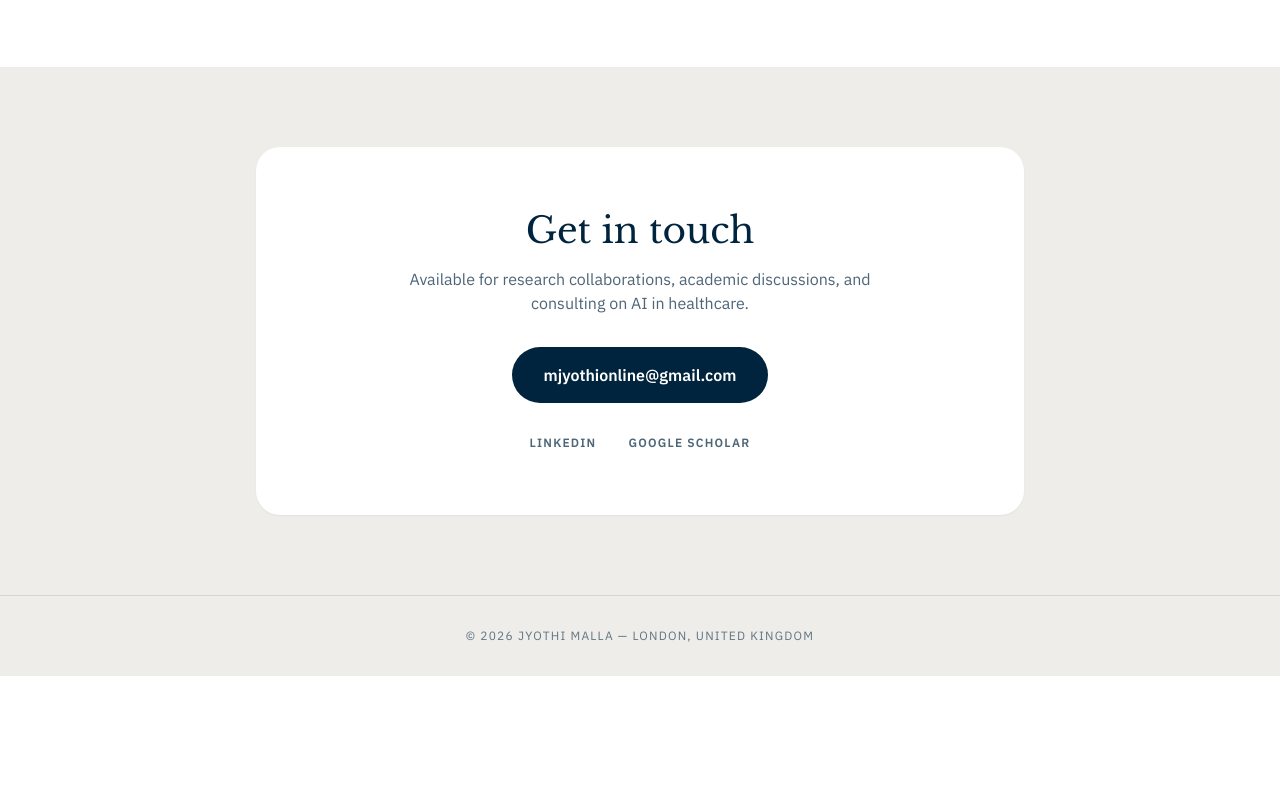
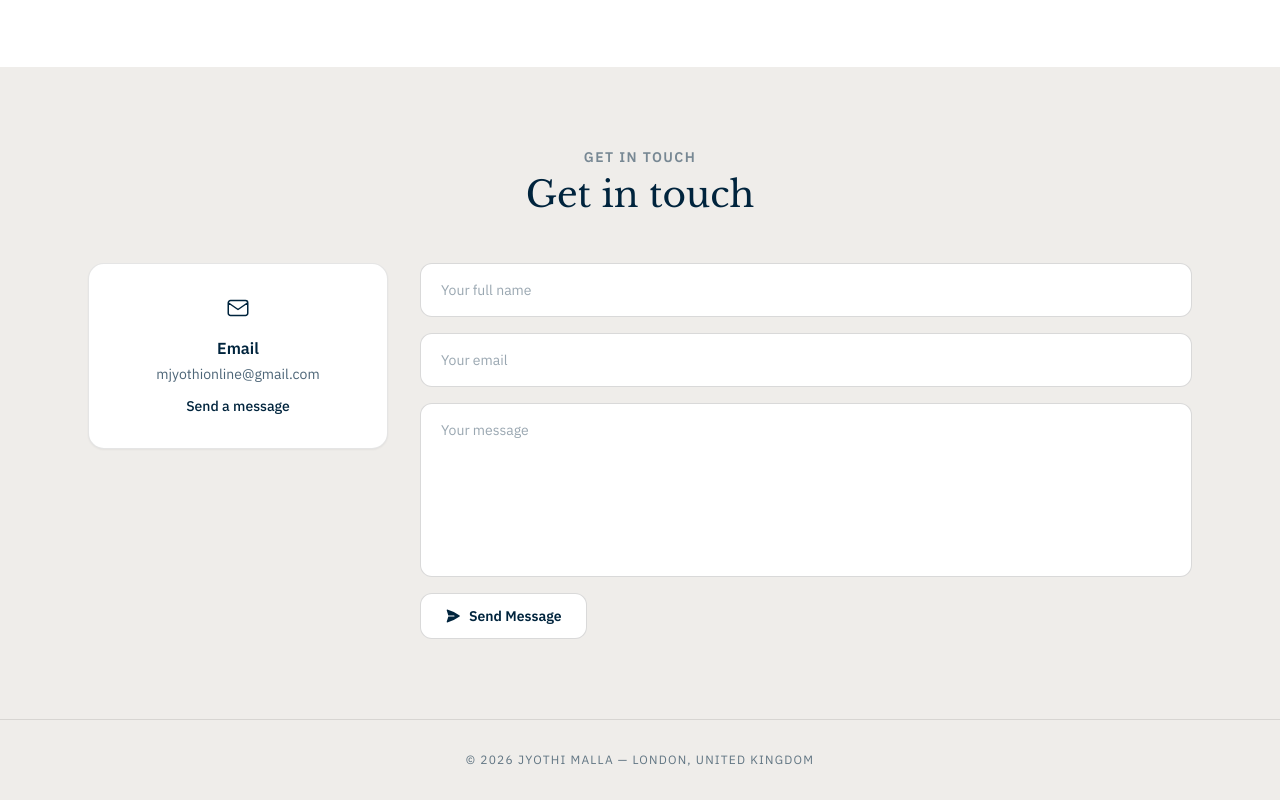
Before and after one commit to jyothimalla/portfolio, a React (Vite) app: page / in a window 1280 px wide. Shown: the part 5160-5960 px from the top of the page. Before the commit the page ends 5836 px from the top, so only its background shows below. Built offline with nearby package versions, Linux system fonts and the light colour scheme; the HTML template or start-up script is replaced by a standard one.

Commit message:
Replace contact section with two-column form layout

```diff
--- a/src/components/Contact.tsx
+++ b/src/components/Contact.tsx
@@ -4,28 +4,71 @@ export default function Contact() {
   return (
     <section id="contact" className="bg-cream">
       <div className="mx-auto max-w-6xl px-6 py-20">
-        <div className="bg-white rounded-3xl px-8 py-16 text-center max-w-3xl mx-auto shadow-sm">
-          <h2 className="font-serif text-4xl mb-4">{contact.heading}</h2>
-          <p className="text-primary/70 mb-8 max-w-lg mx-auto">{contact.paragraph}</p>
-          <a
-            href={`mailto:${contact.email}`}
-            className="inline-flex items-center rounded-full bg-primary px-8 py-4 text-white font-semibold hover:opacity-90 transition-opacity"
+        <p className="text-center text-sm font-semibold tracking-widest uppercase text-primary/50 mb-2">Get in Touch</p>
+        <h2 className="font-serif text-4xl text-center mb-12">{contact.heading}</h2>
+        <div className="grid md:grid-cols-[300px_1fr] gap-8 items-start">
+
+          {/* Left — email card */}
+          <div className="border border-black/10 rounded-2xl p-8 flex flex-col items-center text-center shadow-sm bg-white">
+            <div className="mb-4">
+              <svg xmlns="http://www.w3.org/2000/svg" className="w-6 h-6 text-primary" fill="none" viewBox="0 0 24 24" stroke="currentColor" strokeWidth={1.5}>
+                <path strokeLinecap="round" strokeLinejoin="round" d="M21.75 6.75v10.5a2.25 2.25 0 01-2.25 2.25H4.5a2.25 2.25 0 01-2.25-2.25V6.75m19.5 0A2.25 2.25 0 0019.5 4.5h-15a2.25 2.25 0 00-2.25 2.25m19.5 0l-9.75 6.75L2.25 6.75" />
+              </svg>
+            </div>
+            <p className="font-semibold text-primary mb-1">Email</p>
+            <p className="text-sm text-primary/70 mb-3 break-all">{contact.email}</p>
+            <a
+              href={`mailto:${contact.email}`}
+              className="text-sm font-medium text-primary hover:text-accent transition-colors"
+            >
+              Send a message
+            </a>
+          </div>
+
+          {/* Right — contact form */}
+          <form
+            onSubmit={(e) => {
+              e.preventDefault()
+              window.location.href = `mailto:${contact.email}?subject=Message from Portfolio&body=${encodeURIComponent(
+                (e.currentTarget.elements.namedItem('message') as HTMLTextAreaElement)?.value ?? ''
+              )}`
+            }}
+            className="flex flex-col gap-4"
           >
-            {contact.email}
-          </a>
-          <div className="flex justify-center gap-8 mt-8">
-            {contact.links.map((link) => (
-              <a
-                key={link.label}
-                href={link.href}
-                target="_blank"
-                rel="noreferrer"
-                className="text-xs font-semibold tracking-widest uppercase text-primary/70 hover:text-accent transition-colors"
+            <input
+              name="name"
+              type="text"
+              placeholder="Your full name"
+              required
+              className="w-full border border-black/15 rounded-xl px-5 py-4 text-sm text-primary placeholder:text-primary/40 focus:outline-none focus:ring-2 focus:ring-primary/20 bg-white"
+            />
+            <input
+              name="email"
+              type="email"
+              placeholder="Your email"
+              required
+              className="w-full border border-black/15 rounded-xl px-5 py-4 text-sm text-primary placeholder:text-primary/40 focus:outline-none focus:ring-2 focus:ring-primary/20 bg-white"
+            />
+            <textarea
+              name="message"
+              placeholder="Your message"
+              rows={7}
+              required
+              className="w-full border border-black/15 rounded-xl px-5 py-4 text-sm text-primary placeholder:text-primary/40 focus:outline-none focus:ring-2 focus:ring-primary/20 bg-white resize-none"
+            />
+            <div>
+              <button
+                type="submit"
+                className="inline-flex items-center gap-2 border border-black/15 rounded-xl px-6 py-3 text-sm font-semibold text-primary hover:bg-primary hover:text-white transition-colors bg-white"
               >
-                {link.label}
-              </a>
-            ))}
-          </div>
+                <svg xmlns="http://www.w3.org/2000/svg" className="w-4 h-4" viewBox="0 0 24 24" fill="currentColor">
+                  <path d="M3.478 2.405a.75.75 0 00-.926.94l2.432 7.905H13.5a.75.75 0 010 1.5H4.984l-2.432 7.905a.75.75 0 00.926.94 60.519 60.519 0 0018.445-8.986.75.75 0 000-1.218A60.517 60.517 0 003.478 2.405z" />
+                </svg>
+                Send Message
+              </button>
+            </div>
+          </form>
+
         </div>
       </div>
     </section>
--- a/vite.config.ts
+++ b/vite.config.ts
@@ -3,5 +3,5 @@ import react from '@vitejs/plugin-react'
 
 export default defineConfig({
   plugins: [react()],
-  base: process.env.NODE_ENV === 'production' ? '/portfolio/' : '/',
+  base: '/',
 })
```
